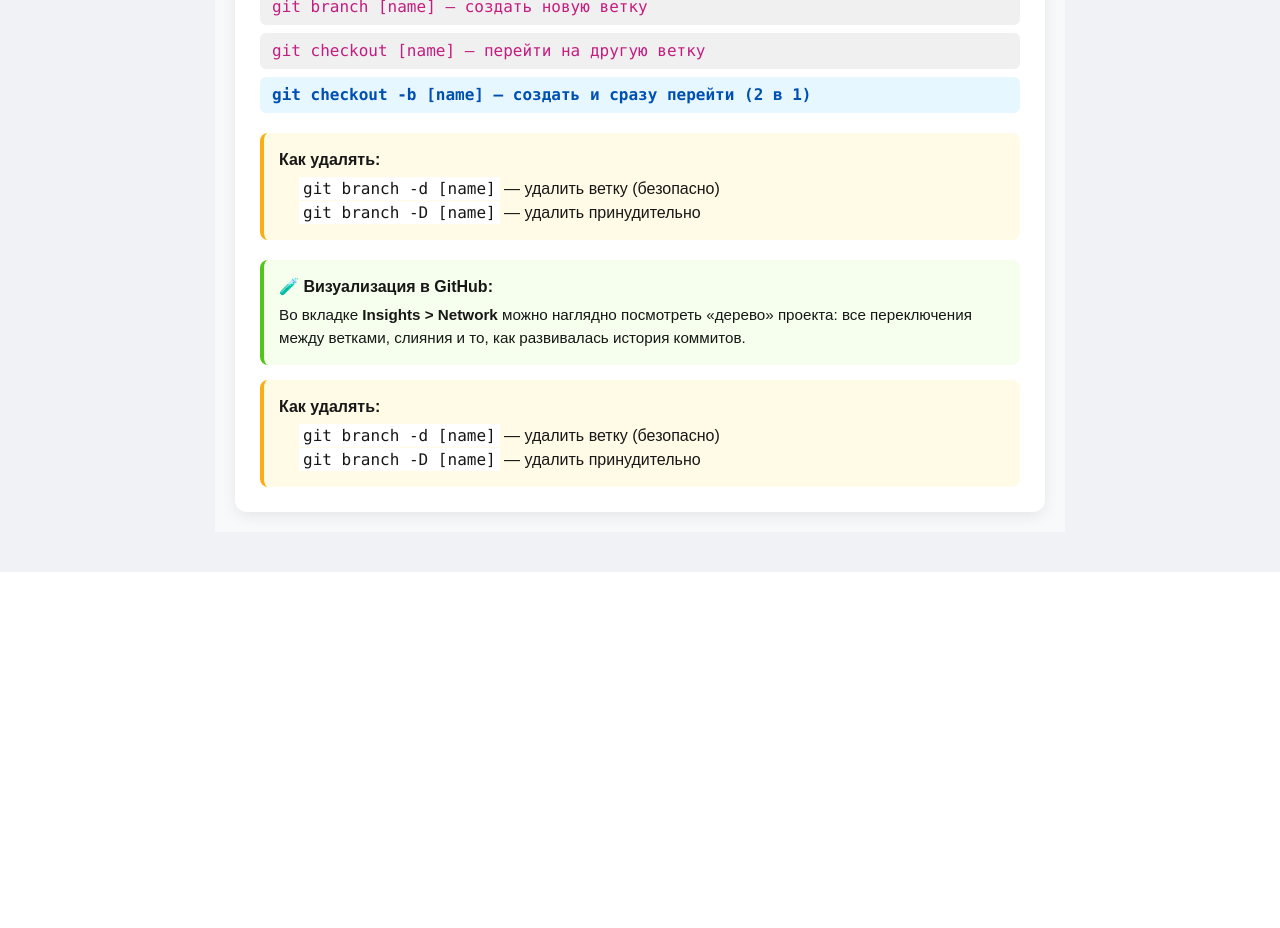
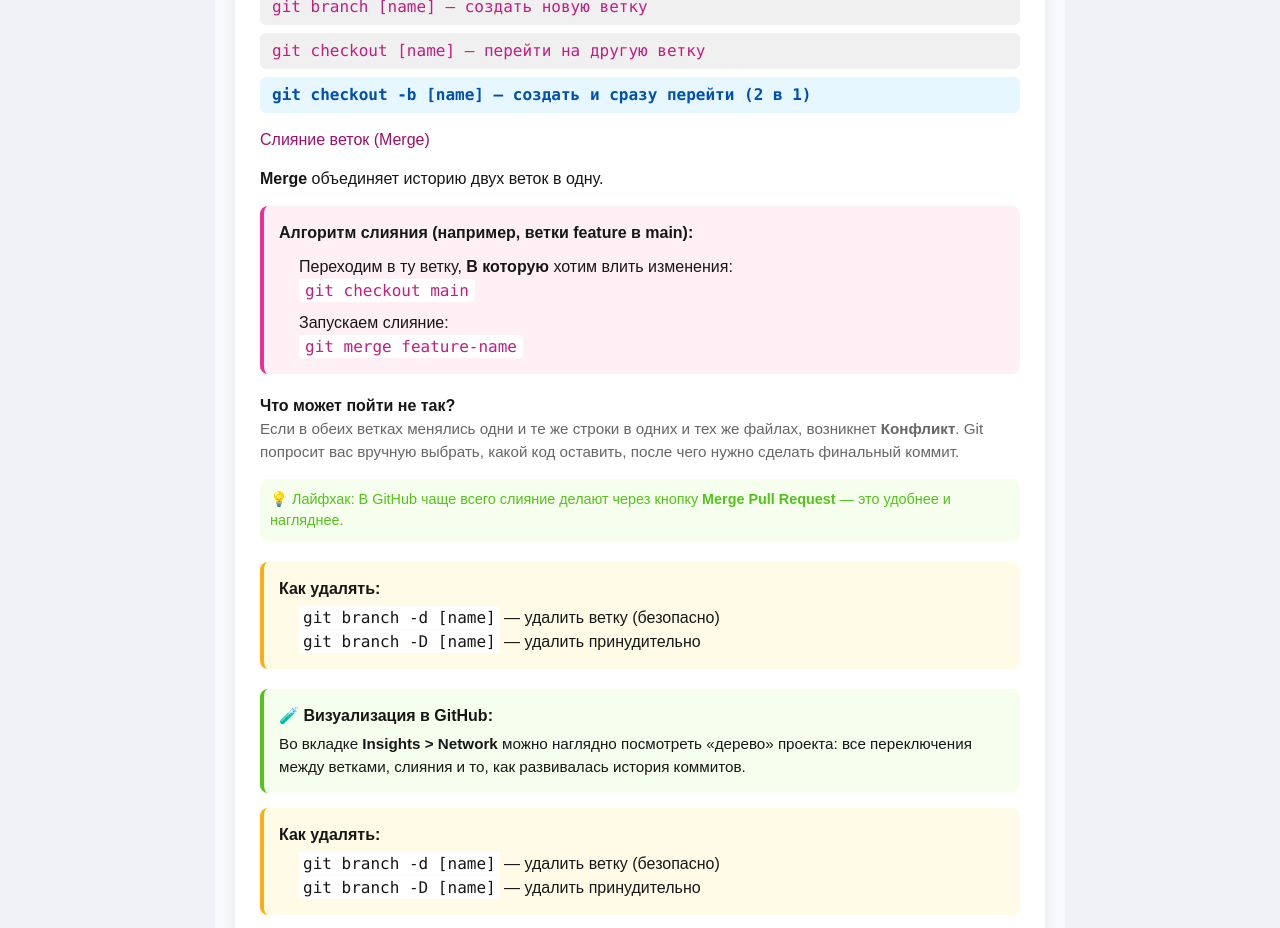
Before and after one commit to tymanskaya/next, a Next.js app: page /git in a window 1280 px wide. Shown: the part 3700-4628 px from the top of the page. Before the commit the page ends 4272 px from the top, so only its background shows below. Built offline with nearby package versions, Linux system fonts and the light colour scheme.

Commit message:
git/branch_слияние веток

```diff
--- a/app/git/page.tsx
+++ b/app/git/page.tsx
@@ -309,7 +309,35 @@ export default function Page() {
                                 git checkout -b [name] &mdash; создать и сразу перейти (2 в 1)
                             </code>
                         </div>
+                        <h2 style={{ marginTop: 0, color: '#9e1068' }}>Слияние веток (Merge)</h2>
 
+                        <div style={{ display: 'flex', flexDirection: 'column', gap: '15px' }}>
+                            <p><b>Merge</b> объединяет историю двух веток в одну.</p>
+
+                            <div style={{ backgroundColor: '#fff0f6', padding: '15px', borderRadius: '8px', borderLeft: '4px solid #eb2f96' }}>
+                                <p style={{ fontWeight: 'bold', margin: '0 0 10px 0' }}>Алгоритм слияния (например, ветки feature в main):</p>
+                                <ol style={{ margin: 0, paddingLeft: '20px' }}>
+                                    <li style={{ marginBottom: '8px' }}>Переходим в ту ветку, <b>В которую</b> хотим влить изменения: <br/>
+                                        <code style={{ backgroundColor: '#fff', padding: '2px 6px', borderRadius: '4px', color: '#c41d7f' }}>git checkout main</code>
+                                    </li>
+                                    <li>Запускаем слияние: <br/>
+                                        <code style={{ backgroundColor: '#fff', padding: '2px 6px', borderRadius: '4px', color: '#c41d7f' }}>git merge feature-name</code>
+                                    </li>
+                                </ol>
+                            </div>
+
+                            <div style={{ marginTop: '5px' }}>
+                                <p><b>Что может пойти не так?</b></p>
+                                <p style={{ fontSize: '0.95em', color: '#666' }}>
+                                    Если в обеих ветках менялись одни и те же строки в одних и тех же файлах, возникнет <b>Конфликт</b>.
+                                    Git попросит вас вручную выбрать, какой код оставить, после чего нужно сделать финальный коммит.
+                                </p>
+                            </div>
+
+                            <div style={{ backgroundColor: '#f6ffed', padding: '10px', borderRadius: '8px', fontSize: '0.9em', color: '#52c41a', fontWeight: '500' }}>
+                                💡 Лайфхак: В GitHub чаще всего слияние делают через кнопку <b>Merge Pull Request</b> — это удобнее и нагляднее.
+                            </div>
+                        </div>
                         <div style={{ backgroundColor: '#fffbe6', padding: '15px', borderRadius: '8px', borderLeft: '4px solid #faad14', marginTop: '5px' }}>
                             <p style={{ margin: 0 }}><b>Как удалять:</b></p>
                             <ul style={{ margin: '5px 0 0 0', paddingLeft: '20px' }}>
@@ -339,6 +367,7 @@ export default function Page() {
                                 <li><code style={{ backgroundColor: '#fff', padding: '2px 4px' }}>git branch -D [name]</code> &mdash; удалить принудительно</li>
                             </ul>
                         </div>
+
                     </div>
                 </section>
 
```
